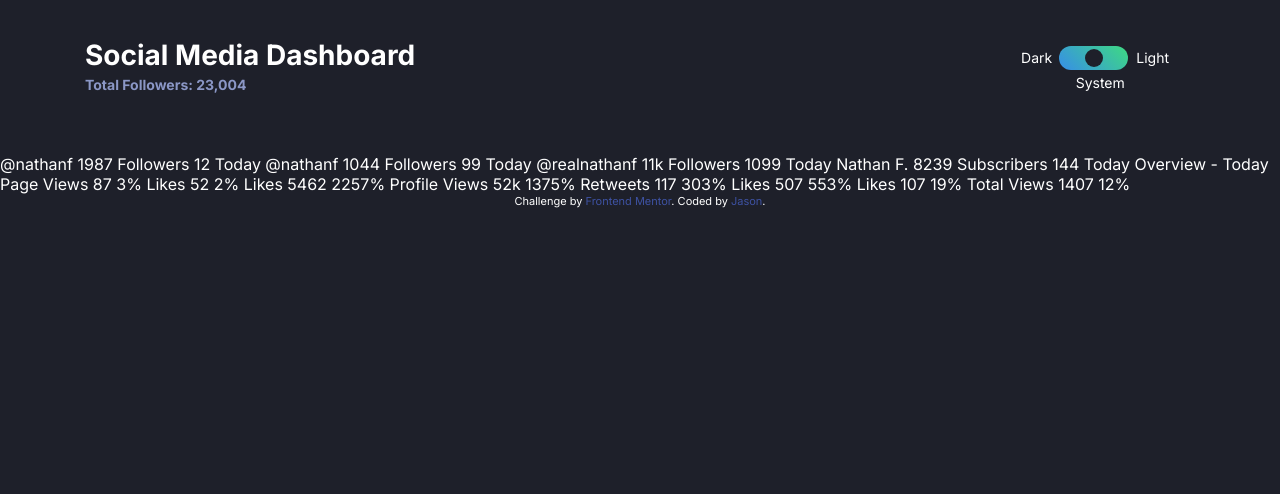
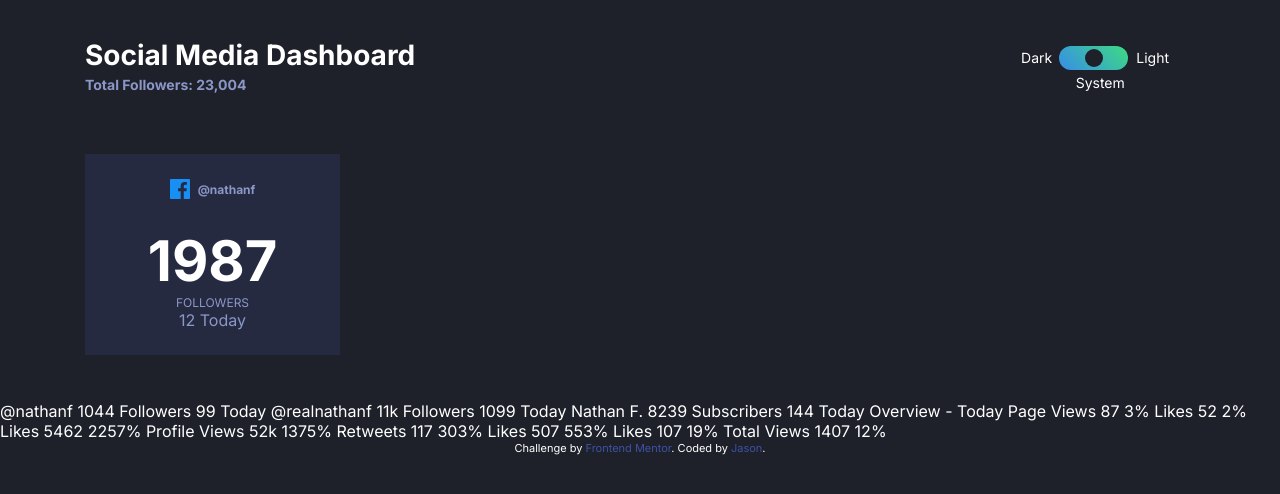
Before and after one commit to Jasonmagic/darkMode_challenge, a website: page index.html in a window 1280 px wide. Drawn offline with Linux system fonts and the light colour scheme.

Commit message:
in progress 31.17

```diff
--- a/app/scss/components/card.scss
+++ b/app/scss/components/card.scss
@@ -2,5 +2,92 @@
 
 // elements with class of card
 .card {
-    padding: rem(20);
+    background: var(--dark-card);
+    color: var(--dark-text1);
+    width: rem(255);
+    text-align: center;
+    padding: rem(25);
+
+    &--facebook{
+
+    }
+
+    &--twitter{
+
+    }
+
+    &--instagram{
+
+    }
+
+    &--youtube{
+
+    }
+
+    &__platform{
+        display: flex;
+        justify-content: center;
+        align-items: center;
+        margin-bottom: rem(28);
+    }
+
+    &__icon{
+
+        margin-right: rem(8);
+
+
+        &--facebook{
+
+        }
+
+        &--twitter{
+
+        }
+
+        &--instagram{
+
+        }
+
+        &--youtube{
+
+        }
+
+    }
+
+    &__username{
+        font-size: rem(12);
+        font-weight: bold;
+    }
+
+    &__count{
+
+        color: var(--light-bg);
+        font-weight: bold;
+
+        &--big{
+            font-size: rem(56);
+        }
+
+        &--small{
+
+        }
+    }
+
+    &__label{
+        font-size: rem(12);
+        font-weight: 400;
+        color: var(--dark-text1);
+        text-transform: uppercase;
+    }
+
+    &__change{
+
+        &--up{
+
+        }
+
+        &--down{
+
+        }
+    }
 }
--- a/index.html
+++ b/index.html
@@ -52,11 +52,24 @@
   </header>
 
   <main>
+    <section class="container">
+      <div class="card">
+        <div class="card__platform">
+          <img class="card__icon" src="images/icon-facebook.svg" alt="facebook">
+          <div class="card__username">@nathanf</div>
+        </div>
+        <div class="card__count card__count--big">
+          1987
+          <div class="card__label">Followers</div>
+        </div>
+        <div class="card__change">12 Today</div>
+      </div>
+    </section>
 
-    @nathanf
-    1987
-    Followers
-    12 Today
+
+
+
+
 
     @nathanf
     1044
```
Also changed, not shown: dist/style.css, 1 other file.
